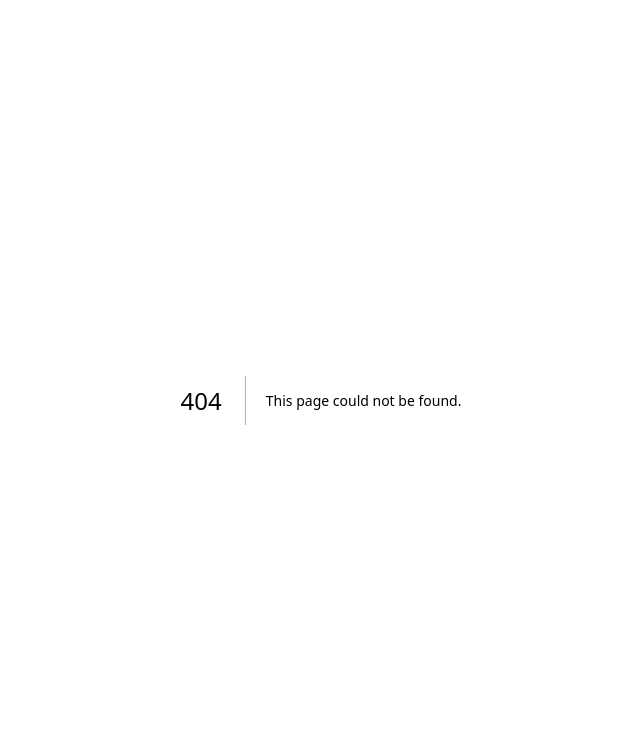
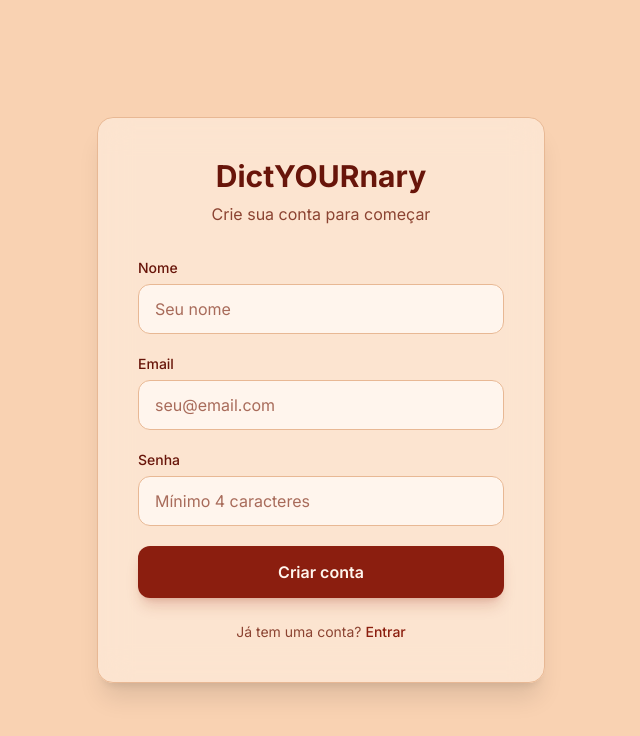
Before and after one commit to jerrones/monorepo-dictionary, a Next.js app in the folder apps/front/: page /signup in a window 1280 px wide. Before the commit this address had no page. Shown: the top 736 px of the page, without its empty margins (319-959 px from the left). Built offline with nearby package versions, Linux system fonts and the light colour scheme; no server answers.

Commit message:
front@feat: create signup page

```diff
--- /dev/null
+++ b/apps/front/src/app/signup/page.tsx
@@ -0,0 +1,151 @@
+"use client";
+
+import { useState } from "react";
+import { useRouter } from "next/navigation";
+import { z } from "zod";
+import { signup } from "@/lib/api";
+import { useAuthStore } from "@/lib/auth-store";
+import Link from "next/link";
+
+const signupFormSchema = z.object({
+  name: z.string().min(2, "Nome deve ter pelo menos 2 caracteres"),
+  email: z.string().email("Email inválido"),
+  password: z.string().min(4, "Senha deve ter pelo menos 4 caracteres"),
+});
+
+export default function SignupPage() {
+  const router = useRouter();
+  const login = useAuthStore((s) => s.login);
+
+  const [name, setName] = useState("");
+  const [email, setEmail] = useState("");
+  const [password, setPassword] = useState("");
+  const [error, setError] = useState("");
+  const [fieldErrors, setFieldErrors] = useState<Record<string, string>>({});
+  const [isSubmitting, setIsSubmitting] = useState(false);
+
+  async function handleSubmit(e: React.FormEvent) {
+    e.preventDefault();
+    setError("");
+    setFieldErrors({});
+
+    const result = signupFormSchema.safeParse({ name, email, password });
+
+    if (!result.success) {
+      const errors: Record<string, string> = {};
+      result.error.errors.forEach((err) => {
+        if (err.path[0]) errors[err.path[0] as string] = err.message;
+      });
+      setFieldErrors(errors);
+      return;
+    }
+
+    setIsSubmitting(true);
+
+    try {
+      const data = await signup(name, email, password);
+      login(data.token, { id: data.id, name: data.name });
+      router.push("/dashboard");
+    } catch (err) {
+      setError(err instanceof Error ? err.message : "Erro ao criar conta");
+    } finally {
+      setIsSubmitting(false);
+    }
+  }
+
+  return (
+    <main className="flex min-h-screen items-center justify-center p-4">
+      <div className="glass-card w-full max-w-md p-8 sm:p-10 animate-slide-up shadow-xl">
+        <div className="text-center mb-8">
+          <h1 className="text-3xl font-bold text-text">DictYOURnary</h1>
+          <p className="text-text-muted mt-2">Crie sua conta para começar</p>
+        </div>
+
+        <form onSubmit={handleSubmit} className="space-y-5">
+          <div>
+            <label htmlFor="signup-name" className="block text-sm font-medium text-text mb-1.5">
+              Nome
+            </label>
+            <input
+              id="signup-name"
+              type="text"
+              value={name}
+              onChange={(e) => setName(e.target.value)}
+              className="w-full px-4 py-3 bg-input border border-border rounded-xl text-text placeholder-text-light focus:outline-none focus:border-accent focus:ring-2 focus:ring-accent/20 transition-all duration-200"
+              placeholder="Seu nome"
+            />
+            {fieldErrors.name && (
+              <p className="text-error text-xs mt-1">{fieldErrors.name}</p>
+            )}
+          </div>
+
+          <div>
+            <label htmlFor="signup-email" className="block text-sm font-medium text-text mb-1.5">
+              Email
+            </label>
+            <input
+              id="signup-email"
+              type="email"
+              value={email}
+              onChange={(e) => setEmail(e.target.value)}
+              className="w-full px-4 py-3 bg-input border border-border rounded-xl text-text placeholder-text-light focus:outline-none focus:border-accent focus:ring-2 focus:ring-accent/20 transition-all duration-200"
+              placeholder="seu@email.com"
+            />
+            {fieldErrors.email && (
+              <p className="text-error text-xs mt-1">{fieldErrors.email}</p>
+            )}
+          </div>
+
+          <div>
+            <label htmlFor="signup-password" className="block text-sm font-medium text-text mb-1.5">
+              Senha
+            </label>
+            <input
+              id="signup-password"
+              type="password"
+              value={password}
+              onChange={(e) => setPassword(e.target.value)}
+              className="w-full px-4 py-3 bg-input border border-border rounded-xl text-text placeholder-text-light focus:outline-none focus:border-accent focus:ring-2 focus:ring-accent/20 transition-all duration-200"
+              placeholder="Mínimo 4 caracteres"
+            />
+            {fieldErrors.password && (
+              <p className="text-error text-xs mt-1">{fieldErrors.password}</p>
+            )}
+          </div>
+
+          {error && (
+            <div className="px-4 py-3 bg-error-bg border border-error/20 rounded-xl text-error text-sm animate-fade-in">
+              {error}
+            </div>
+          )}
+
+          <button
+            id="signup-submit-button"
+            type="submit"
+            disabled={isSubmitting}
+            className="w-full py-3.5 bg-accent text-input font-semibold rounded-xl hover:bg-accent-hover transition-all duration-200 disabled:opacity-50 disabled:cursor-not-allowed shadow-lg shadow-accent/20 hover:shadow-accent/30"
+          >
+            {isSubmitting ? (
+              <span className="flex items-center justify-center gap-2">
+                <svg className="w-4 h-4 animate-spin" viewBox="0 0 24 24" fill="none">
+                  <circle className="opacity-25" cx="12" cy="12" r="10" stroke="currentColor" strokeWidth="4" />
+                  <path className="opacity-75" fill="currentColor" d="M4 12a8 8 0 018-8V0C5.373 0 0 5.373 0 12h4z" />
+                </svg>
+                Criando conta...
+              </span>
+            ) : (
+              "Criar conta"
+            )}
+          </button>
+        </form>
+
+        <p className="text-center text-text-muted text-sm mt-6">
+          Já tem uma conta?{" "}
+          <Link href="/login" className="text-accent font-medium hover:text-accent-hover transition-colors">
+            Entrar
+          </Link>
+        </p>
+      </div>
+    </main>
+  );
+}
```
